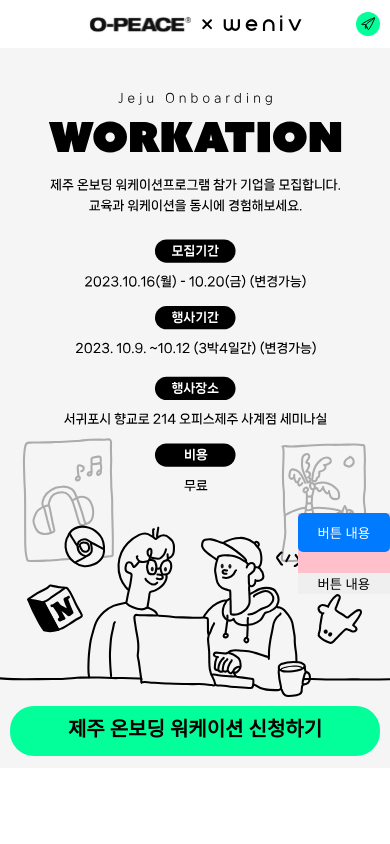
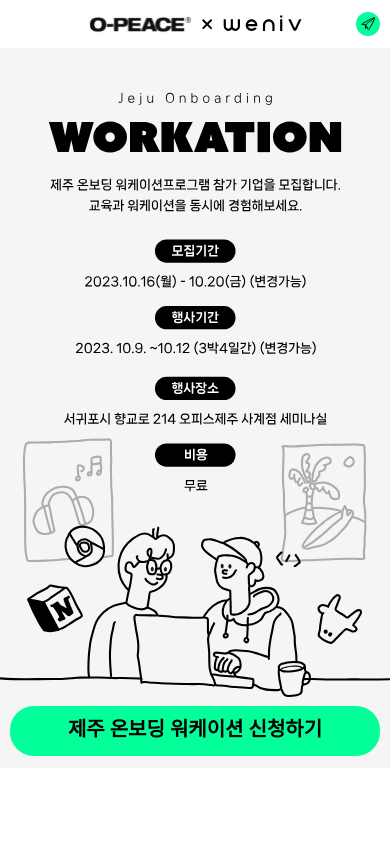
Before and after one commit to weniv/opeaceLandingpage, a React (Create React App) app: page / in a window 390 px wide. Shown: the top 844 px of the page. Built offline with nearby package versions, Linux system fonts and the light colour scheme; a web font is replaced by a local one.

Commit message:
:lipstick: Edit: 공유 버튼 모바일 버전에서 제거

```diff
--- a/src/pages/Main.jsx
+++ b/src/pages/Main.jsx
@@ -30,7 +30,7 @@ export default function Main() {
       <Facility />
       <CompanyIntro />
       <Footer />
-      <FloatingBtn />
+      {!isMobile && <FloatingBtn />}
     </Layout>
   );
 }
```
